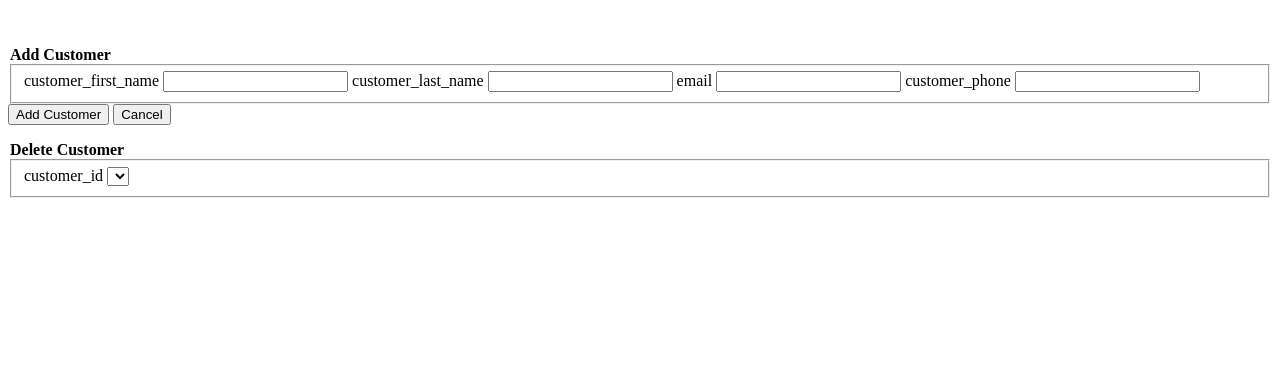
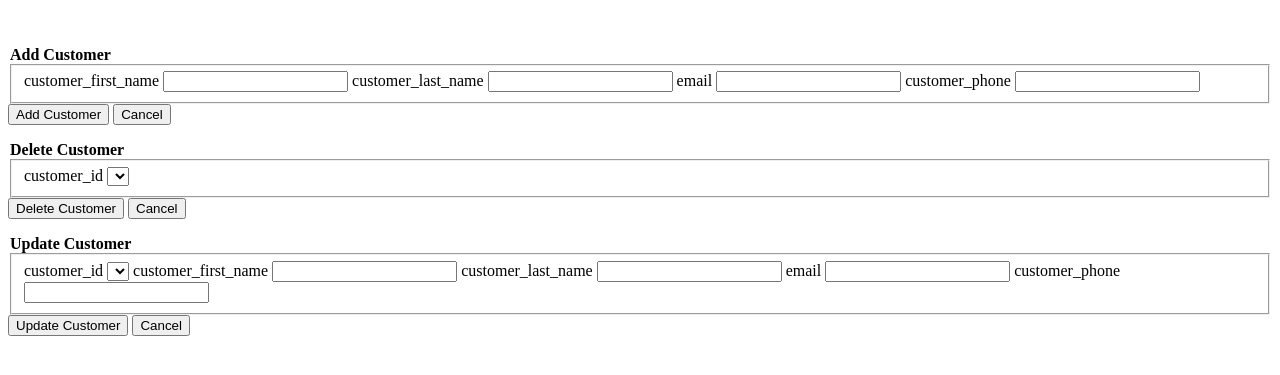
Before and after one commit to HtetHutton/CS340_Portfolio_Project, a Flask app: template templates/customers.j2 in a window 1280 px wide. Shown: the part 149-524 px from the top of the page. Run offline with Flask 2, Linux system fonts and the light colour scheme; the template is opened without the code that fills it, so the values that code supplies are empty; some libraries are stand-ins or nearby versions.

Commit message:
customers.j2 done and Home/customers links working

```diff
--- a/templates/customers.j2
+++ b/templates/customers.j2
@@ -6,7 +6,7 @@
 <body>
 <div id="browse">
 
-<a href="index">Home</a> | <a href="index">Pizzas</a> | <a href="index">Orders</a>
+<a href="/">Home</a> | <a href="pizzas">Pizzas</a> | <a href="orders">Orders</a>
 <p></p>
 
 <h1>Customers</h1>
@@ -59,7 +59,7 @@
         <label> customer_phone </label> <input type="text" name="cphone" pattern="[0-9]+" placeholder="" required>
     </fieldset>
         <input class="btn" type="submit" id="addCustomer" value="Add Customer">
-        <input class="btn" type="button" value="Cancel" onClick="">
+        <input class="btn" type="button" value="Cancel" onClick=""> <!-- need to put a function here to return to browse -->
     </form>
     </div>
 
@@ -68,13 +68,36 @@
     <legend><strong>Delete Customer</strong></legend>
     <fieldset class="field">
     <label> customer_id </label>
-    <select id="cid"">
+    <select id="cid""> <!-- for-loop to iterate and show only customer_id on drop down menu -->
     {% for customer in Customers %}
      <option value={{customer['customer_id']}} selected> {{customer['customer_id']}} </option>
     {% endfor %}
     </select>
     </fieldset>
+        <input class="btn" type="submit" id="deleteCustomer" value="Delete Customer">
+        <input class="btn" type="button" value="Cancel" onClick=""> <!-- need to put a function here to return to browse -->
     </form>
     </div>
 
+    <div id="update">
+    <form id="updatetCustomer" method="POST">
+    <legend><strong>Update Customer</strong></legend>
+    <fieldset class="field">
+        <label> customer_id </label>
+            <select id="cid""> <!-- for-loop to iterate and show only customer_id on drop down menu -->
+            {% for customer in Customers %}
+            <option value={{customer['customer_id']}} selected> {{customer['customer_id']}} </option>
+            {% endfor %}
+        </select>
+        <label> customer_first_name </label> <input type="text" class="form-control" id="cfname" pattern="[A-Za-z]{1,}" placeholder="" required>
+        <label> customer_last_name </label> <input type="text" class="form-control" id="cfname" pattern="[A-Za-z]{1,}" placeholder="" required>
+        <label> email </label> <input type="text" id="cemail" pattern="[A-Za-z0-9]{1,}" placeholder="" required>
+        <label> customer_phone </label> <input type="text" name="cphone" pattern="[0-9]+" placeholder="" required>
+    </fieldset>
+        <input class="btn" type="submit" id="updateCustomer" value="Update Customer">
+        <input class="btn" type="button" value="Cancel" onClick=""> <!-- need to put a function here to return to browse -->
+    </form>
+    </div>
+
+
     </body>
--- a/templates/main.j2
+++ b/templates/main.j2
@@ -6,7 +6,7 @@
 <p></p>
 <div id="browseHome" align="center">
 <h2>
-<a href="index">Home</a>
+<a href="/">Home</a>
 <a href="pizzas">Pizzas</a>
 <a href="employees">Employees</a>
 <a href="customers">Customers</a>
```
